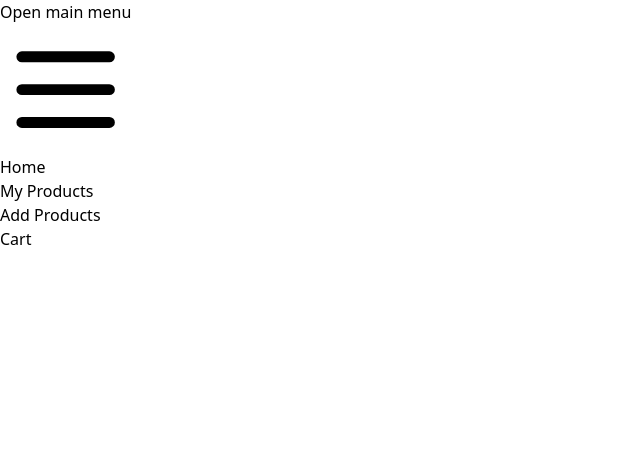
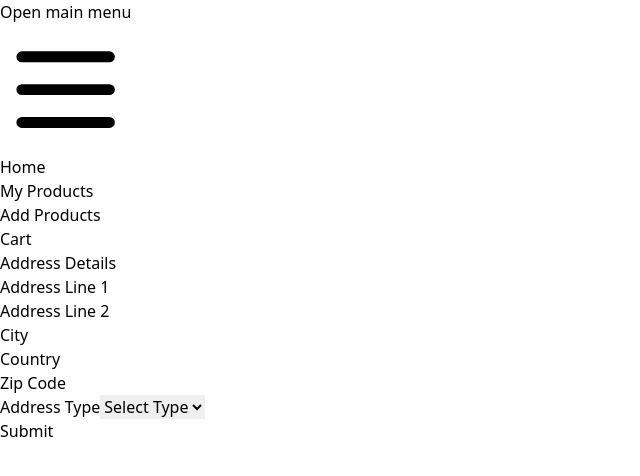
Before and after one commit to jameskalvium/Ecommerce-Follow-Along, a React app in the folder frontend/: page /address in a window 1280 px wide. Shown: the top 476 px of the page, without its empty margins (0-640 px from the left). Built offline with nearby package versions, Linux system fonts and the light colour scheme; the HTML template or start-up script is replaced by a standard one.

Commit message:
milestone21

```diff
--- a/frontend/src/App.jsx
+++ b/frontend/src/App.jsx
@@ -7,6 +7,7 @@ import UpdateForm from './Pages/UpdateForm';
 import Navbar from './components/Navbar/Navbar';
 import SinglePageProduct from './Pages/SingleProductPage';
 import CartPage from './Pages/CartPage'
+import AddressCard from './components/Addresscomp/AddressCard';
 
 function App() {
   return (
@@ -20,6 +21,7 @@ function App() {
         <Route path="/update-form/:id" element={<UpdateForm />} />
         <Route path='/product-details/:id' element={<SinglePageProduct />}/>
         <Route path = "/cart" element={<CartPage/>}/>
+        <Route path = "/address" element ={<AddressCard/>}></Route>
       </Routes>
     </>
   );
--- /dev/null
+++ b/frontend/src/components/Addresscomp/AddressCard.jsx
@@ -0,0 +1,108 @@
+import React, { useState } from "react";
+
+const AddressCard = () => {
+  const [city, setCity] = useState("");
+  const [country, setCountry] = useState("");
+  const [add1, setAdd1] = useState("");
+  const [add2, setAdd2] = useState("");
+  const [zipCode, setZipCode] = useState("");
+  const [addressType, setAddressType] = useState("");
+
+  const handleSubmit = (e) => {
+    e.preventDefault();
+    const addressData = {
+      city,
+      country,
+      address1: add1,
+      address2: add2,
+      zipCode,
+      addressType,
+    };
+    console.log(addressData);
+  };
+
+  return (
+    <div className="min-h-screen bg-gray-100 flex items-center justify-center">
+      <form onSubmit={handleSubmit} className="bg-white p-6 rounded shadow-md w-96">
+        <h3 className="text-xl font-bold mb-4">Address Details</h3>
+
+        <div className="mb-4">
+          <label className="block mb-1 font-medium">Address Line 1</label>
+          <input
+            type="text"
+            value={add1}
+            onChange={(e) => setAdd1(e.target.value)}
+            className="w-full border border-gray-300 p-2 rounded"
+            required
+          />
+        </div>
+
+        <div className="mb-4">
+          <label className="block mb-1 font-medium">Address Line 2</label>
+          <input
+            type="text"
+            value={add2}
+            onChange={(e) => setAdd2(e.target.value)}
+            className="w-full border border-gray-300 p-2 rounded"
+          />
+        </div>
+
+        <div className="mb-4">
+          <label className="block mb-1 font-medium">City</label>
+          <input
+            type="text"
+            value={city}
+            onChange={(e) => setCity(e.target.value)}
+            className="w-full border border-gray-300 p-2 rounded"
+            required
+          />
+        </div>
+
+        <div className="mb-4">
+          <label className="block mb-1 font-medium">Country</label>
+          <input
+            type="text"
+            value={country}
+            onChange={(e) => setCountry(e.target.value)}
+            className="w-full border border-gray-300 p-2 rounded"
+            required
+          />
+        </div>
+
+        <div className="mb-4">
+          <label className="block mb-1 font-medium">Zip Code</label>
+          <input
+            type="text"
+            value={zipCode}
+            onChange={(e) => setZipCode(e.target.value)}
+            className="w-full border border-gray-300 p-2 rounded"
+            required
+          />
+        </div>
+
+        <div className="mb-4">
+          <label className="block mb-1 font-medium">Address Type</label>
+          <select
+            value={addressType}
+            onChange={(e) => setAddressType(e.target.value)}
+            className="w-full border border-gray-300 p-2 rounded"
+          >
+            <option value="">Select Type</option>
+            <option value="Home">Home</option>
+            <option value="Office">Office</option>
+            <option value="Other">Other</option>
+          </select>
+        </div>
+
+        <button
+          type="submit"
+          className="w-full bg-blue-500 text-white p-2 rounded hover:bg-blue-600"
+        >
+          Submit
+        </button>
+      </form>
+    </div>
+  );
+};
+
+export default AddressCard;
```
Also changed, not shown: 1 other file (tests, documents, lock files or other folders).
